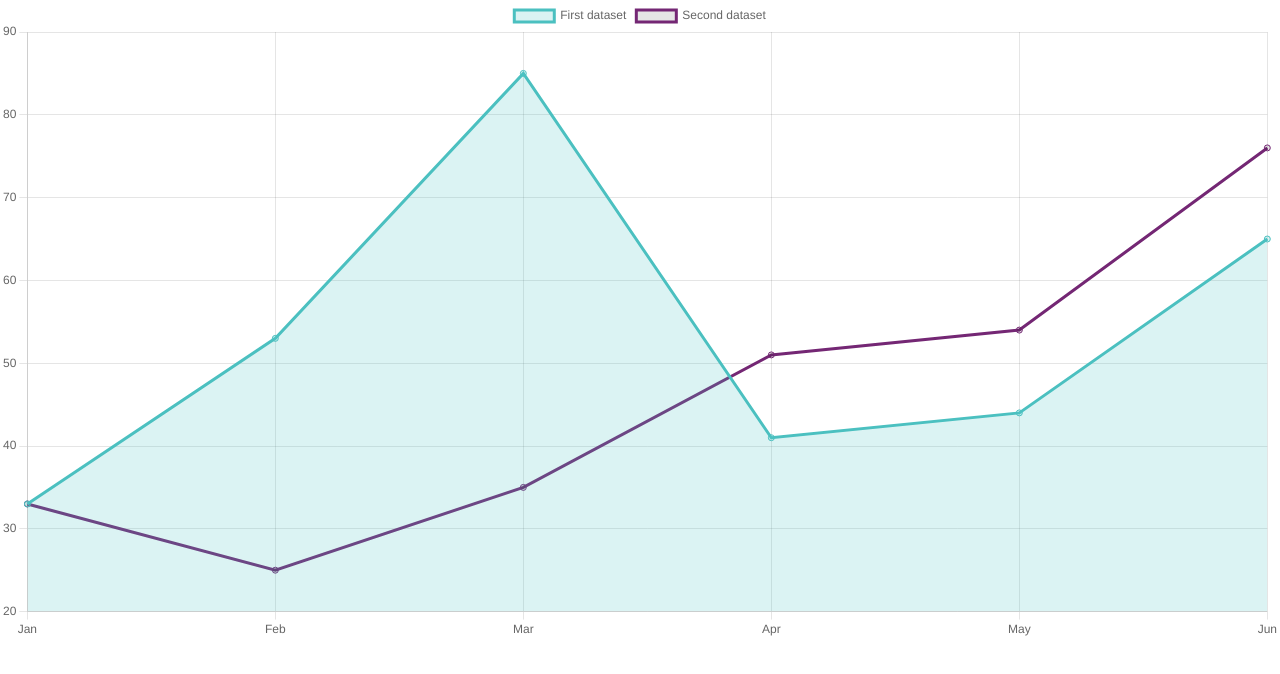
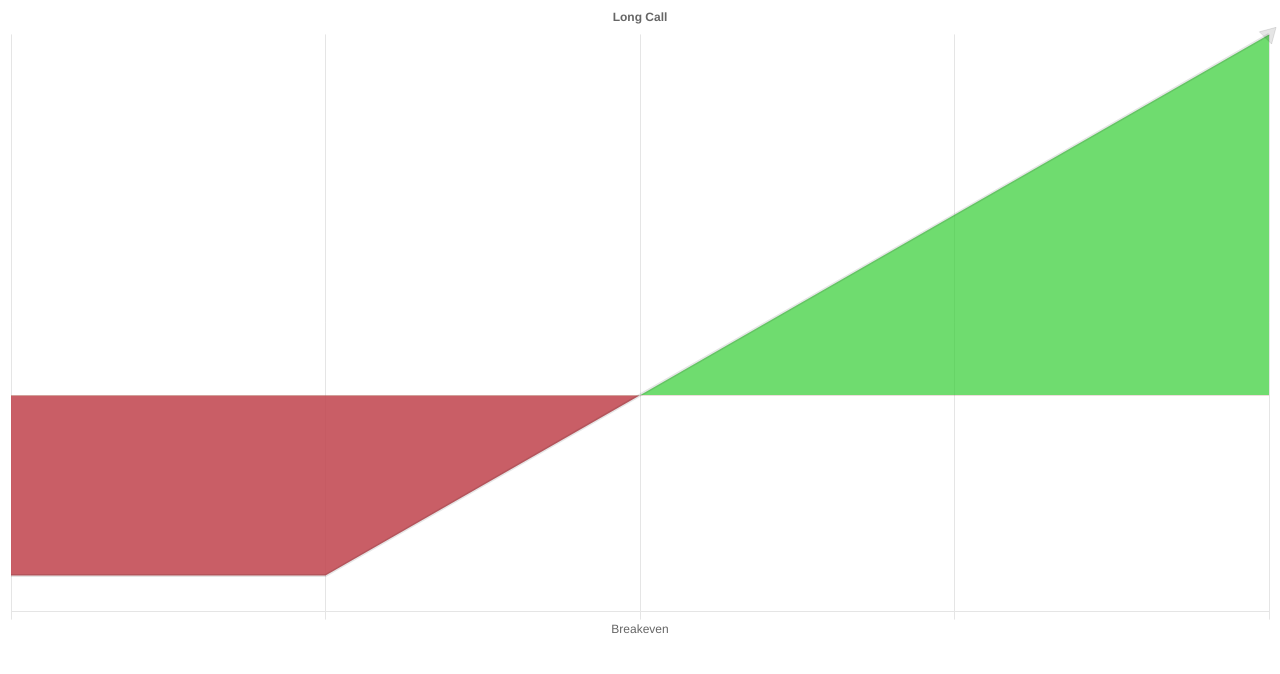
Before and after one commit to Boxte/Options, a React (Create React App) app: page / in a window 1280 px wide. Shown: the top 674 px of the page. Built offline with nearby package versions, Linux system fonts and the light colour scheme.

Commit message:
feat: can render a long call with chartjs

```diff
--- a/package.json
+++ b/package.json
@@ -10,7 +10,6 @@
     "@testing-library/react": "^13.4.0",
     "@testing-library/user-event": "^13.5.0",
     "chart.js": "^3.9.1",
-    "d3": "^7.6.1",
     "eslint": "^8.26.0",
     "react": "^18.2.0",
     "react-chartjs-2": "^4.3.1",
--- a/src/chart.js
+++ b/src/chart.js
@@ -1,45 +1,54 @@
-import "chart.js/auto";
+import Chart from "chart.js/auto";
 import { Line } from "react-chartjs-2";
 
-var dataset1 = [
-  [1, 1],
-  [12, 20],
-  [24, 36],
-  [32, 50],
-  [40, 70],
-  [50, 100],
-  [55, 106],
-  [65, 123],
-  [73, 130],
-  [78, 134],
-  [83, 136],
-  [89, 138],
-  [100, 140],
-];
+const LineGraph = (props) => {
+  const title = "Long Call";
 
-const LineGraph = (props) => {
+  const moneyData = [-50, -50, 0, 50, 100];
+  const datasetOptions = {
+    pointRadius: [...Array(moneyData.length - 1).fill(0), 10],
+    pointStyle: [...Array(moneyData.length - 1).fill(""), "triangle"],
+    rotation: [...Array(moneyData.length - 1).fill(0), 45],
+  };
+
   const data = {
-    labels: ["Jan", "Feb", "Mar", "Apr", "May", "Jun"],
+    labels: ["", "", "Breakeven", "", ""],
     datasets: [
       {
-        label: "First dataset",
-        data: [33, 53, 85, 41, 44, 65],
-        fill: true,
-        backgroundColor: "rgba(75,192,192,0.2)",
-        borderColor: "rgba(75,192,192,1)",
-      },
-      {
-        label: "Second dataset",
-        data: [33, 25, 35, 51, 54, 76],
-        fill: false,
-        borderColor: "#742774",
+        data: moneyData,
+        fill: {
+          target: {
+            value: 0,
+          },
+          below: "rgba(196, 77, 86, 0.9)",
+          above: "rgba(50,205,50,0.7)",
+        },
+        ...datasetOptions,
       },
     ],
   };
 
+  const chartOptions = {
+    scales: {
+      yAxis: {
+        display: false,
+      },
+    },
+    plugins: {
+      legend: {
+        display: false,
+      },
+
+      title: {
+        display: true,
+        text: title,
+      },
+    },
+  };
+
   return (
     <div>
-      <Line data={data}></Line>
+      <Line options={chartOptions} data={data}></Line>
     </div>
   );
 };
```
